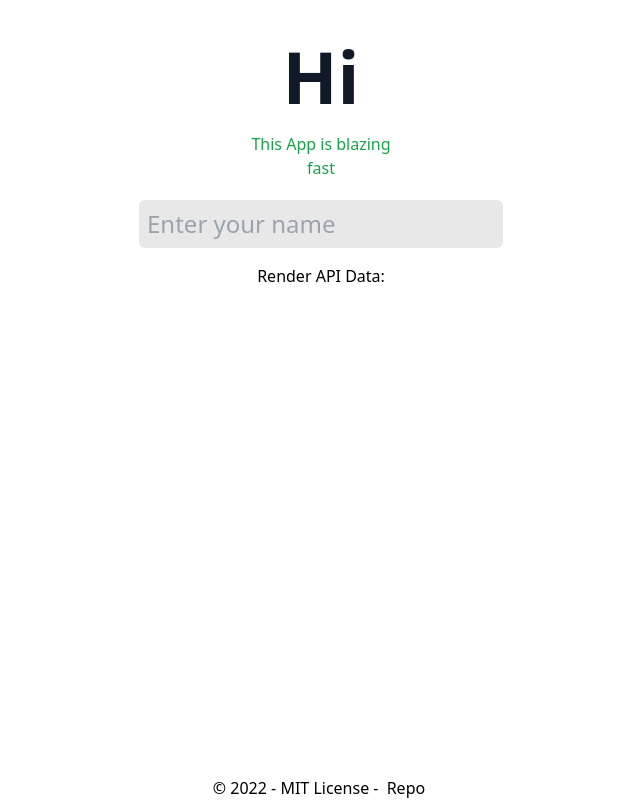
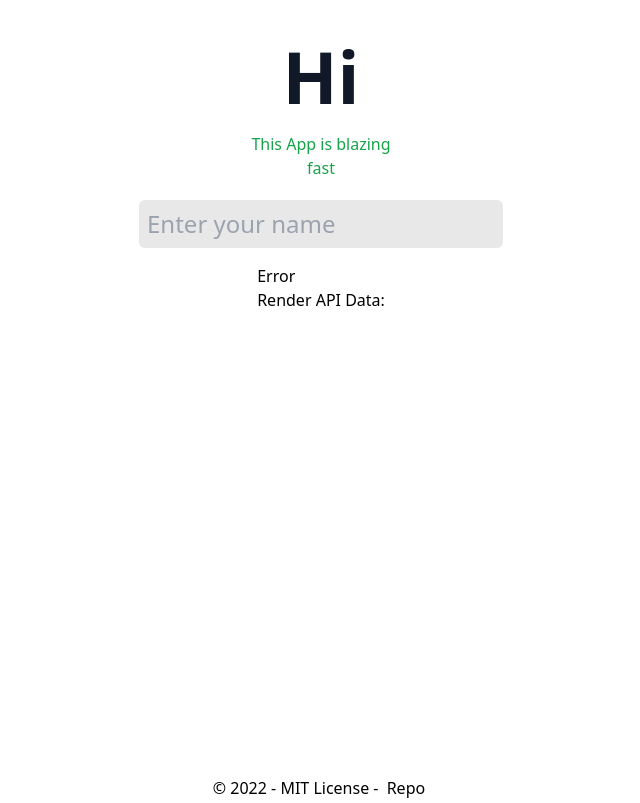
Before and after one commit to ioofy/vite-ssr, a React (Vite) app: page / in a window 1280 px wide. Shown: the whole page, without its empty margins (319-959 px from the left). Built offline with nearby package versions, Linux system fonts and the light colour scheme; no server answers.

Commit message:
test: adding scenario when fetching failed

```diff
--- a/src/client/pages/Home/index.page.tsx
+++ b/src/client/pages/Home/index.page.tsx
@@ -5,7 +5,7 @@ import { useFetchTodos } from "~/hooks/useFetch";
 
 export const Homepage = () => {
   const { name, setName } = useAppContext();
-  const { data } = useFetchTodos();
+  const { data, isLoading, isError } = useFetchTodos();
 
   return (
     <div className="flex bg-white-100 font-sans items-center flex-col justify-between h-screen">
@@ -20,8 +20,9 @@ export const Homepage = () => {
           className="focus:ring-indigo-500 focus:border-indigo-500 block w-full text-2xl border-gray-300 rounded-md bg-[#8080802e] p-2"
         />
         <div className="mt-4">
+          {isError && <p>Error</p>}
           <p className="text-center">Render API Data:</p>
-          {JSON.stringify(data)}
+          <span>{isLoading ? <p>Fetching your data..</p> : JSON.stringify(data)}</span>
         </div>
       </div>
       <Footer />
```
Also changed, not shown: 2 other files (tests, documents, lock files or other folders).
